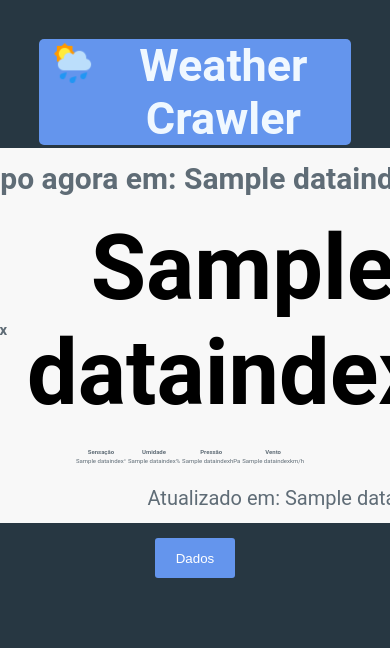
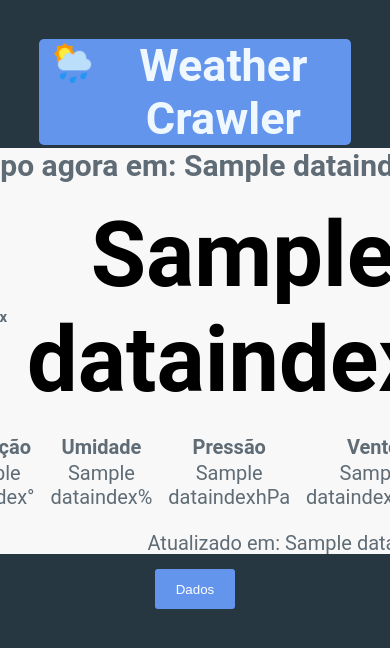
Before and after one commit to alexaugusto23/weather_forecast, a Flask app: template templates/index.html in a window 390 px wide; the page is wider, and only the part inside the window is pictured. Shown: the top 648 px of that part. Run offline with Flask 2, Linux system fonts and the light colour scheme; the template is opened without the code that fills it: most values are stand-ins (such as "Sample title", 1, 10 or a date in 2020); some libraries are stand-ins or nearby versions.

Commit message:
fit to content

```diff
--- a/static/css/index.css
+++ b/static/css/index.css
@@ -211,16 +211,11 @@ body
     .container-unified2
     {
         width: fit-content;
-        font-size: 10%;
-        display: block;
-        position: relative;
-        width: fit-content;
     }
 
     .table
     {
         width: fit-content;
-        font-size: 30%;
     }
 
 }
@@ -243,7 +238,6 @@ body
     .container-unified2
     {
         width: fit-content;
-        font-size: 30%;
     }
 
 }
```
